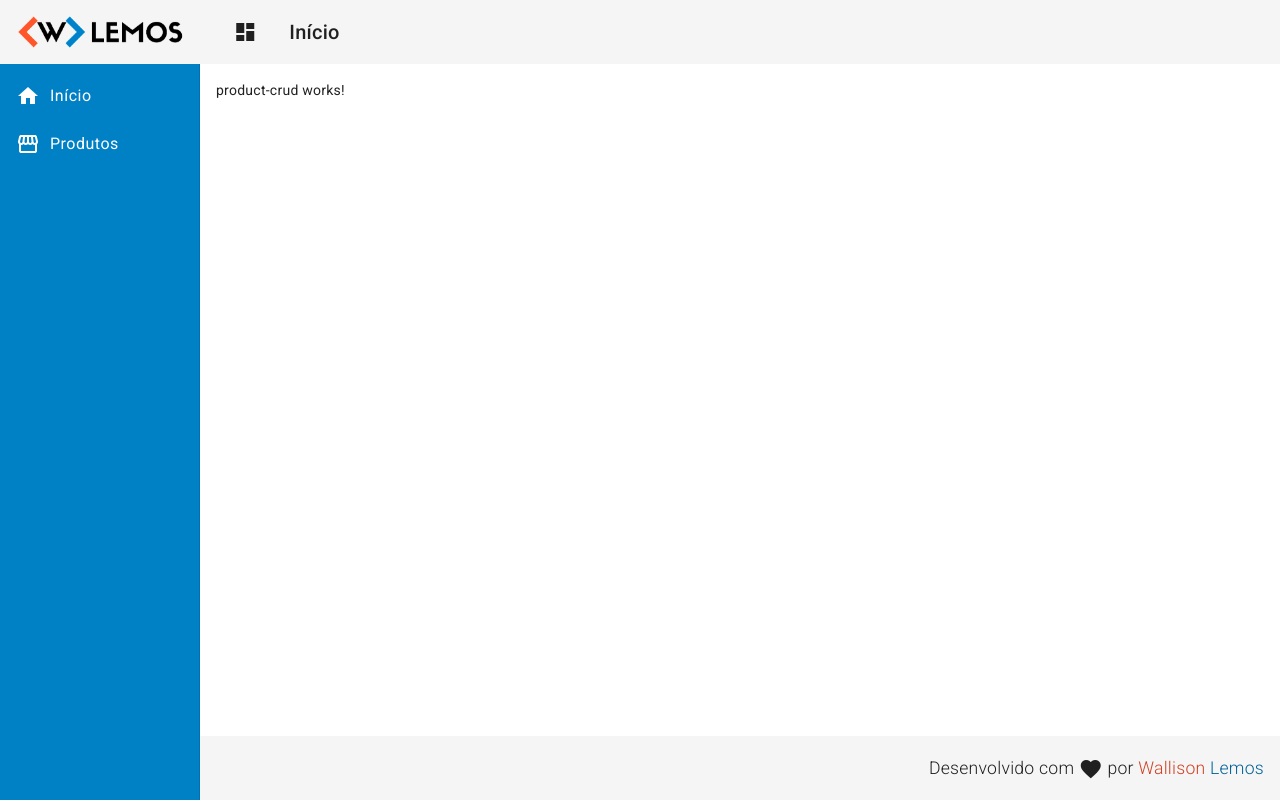
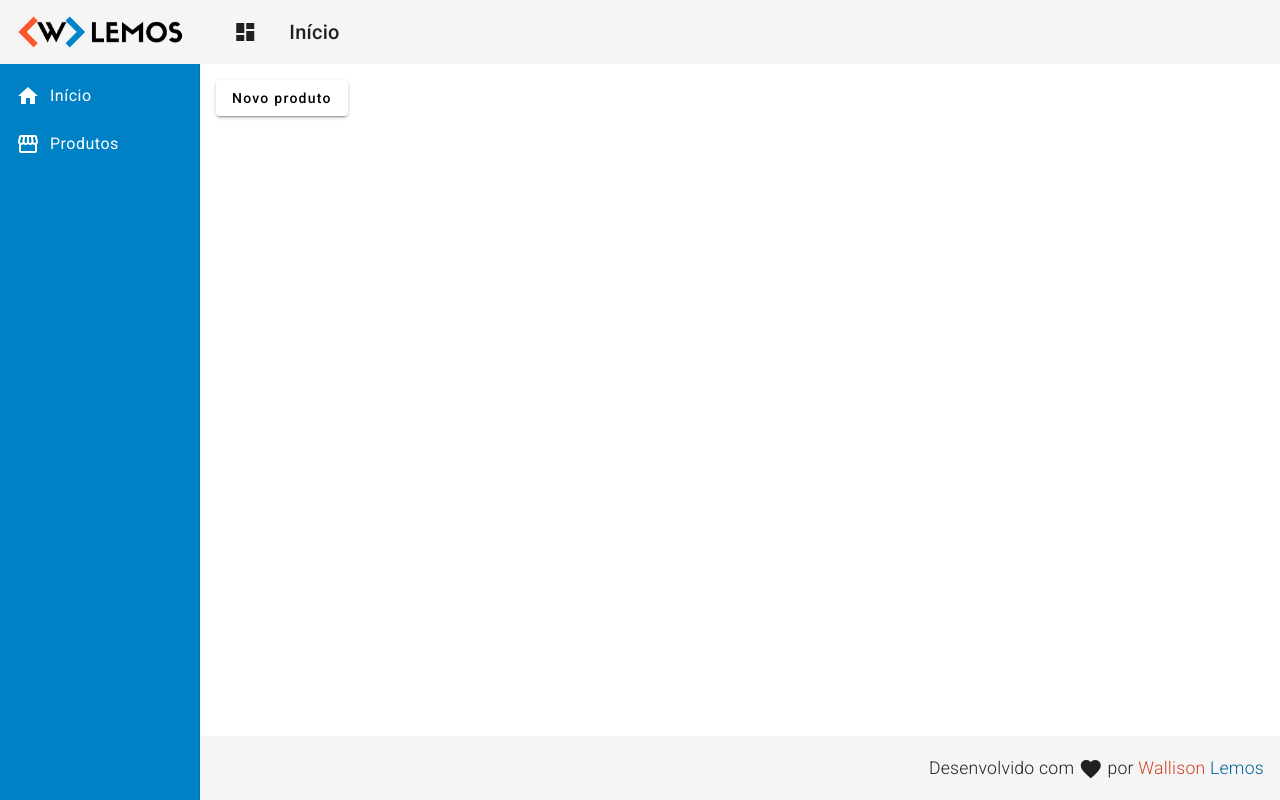
Before and after one commit to wallisonlemosdev/crud-angular, an Angular app in the folder frontend/: page /products in a window 1280 px wide. Built offline with nearby package versions, Linux system fonts and the light colour scheme.

Commit message:
Navegar para tela de criar produto

```diff
--- a/frontend/src/app/app.module.ts
+++ b/frontend/src/app/app.module.ts
@@ -12,6 +12,7 @@ import { NavComponent } from './components/template/nav/nav.component';
 import { MatSidenavModule } from '@angular/material/sidenav';
 import { MatCardModule } from '@angular/material/card';
 import { MatListModule } from '@angular/material/list';
+import { MatButtonModule } from '@angular/material/button';
 import { HomeComponent } from './views/home/home.component';
 import { ProductCrudComponent } from './views/product-crud/product-crud.component';
 import { AppRoutingModule } from './app-routing.module';
@@ -34,6 +35,7 @@ import { ProductCreateComponent } from './components/product/product-create/prod
     MatSidenavModule,
     MatListModule,
     MatCardModule,
+    MatButtonModule,
     AppRoutingModule
   ],
   providers: [],
--- a/frontend/src/app/views/product-crud/product-crud.component.html
+++ b/frontend/src/app/views/product-crud/product-crud.component.html
@@ -1 +1,3 @@
-<p>product-crud works!</p>
+<button mat-raised-button (click)="navigateToProductCreate()">
+    Novo produto
+</button>
--- a/frontend/src/app/views/product-crud/product-crud.component.ts
+++ b/frontend/src/app/views/product-crud/product-crud.component.ts
@@ -1,4 +1,5 @@
 import { Component } from '@angular/core';
+import { Router } from '@angular/router';
 
 @Component({
   selector: 'app-product-crud',
@@ -7,4 +8,9 @@ import { Component } from '@angular/core';
 })
 export class ProductCrudComponent {
 
+  constructor(private router: Router) { }
+
+  navigateToProductCreate(): void {
+    this.router.navigate(['/products/create']);
+  }
 }
```
